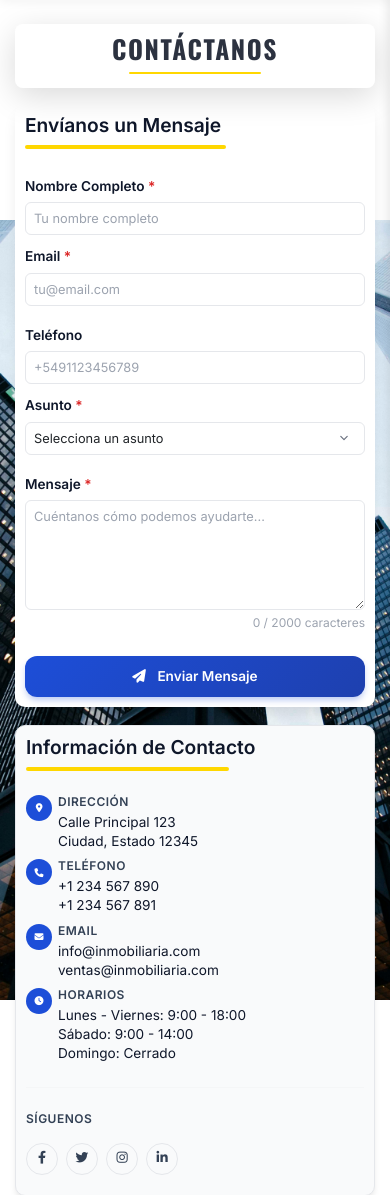
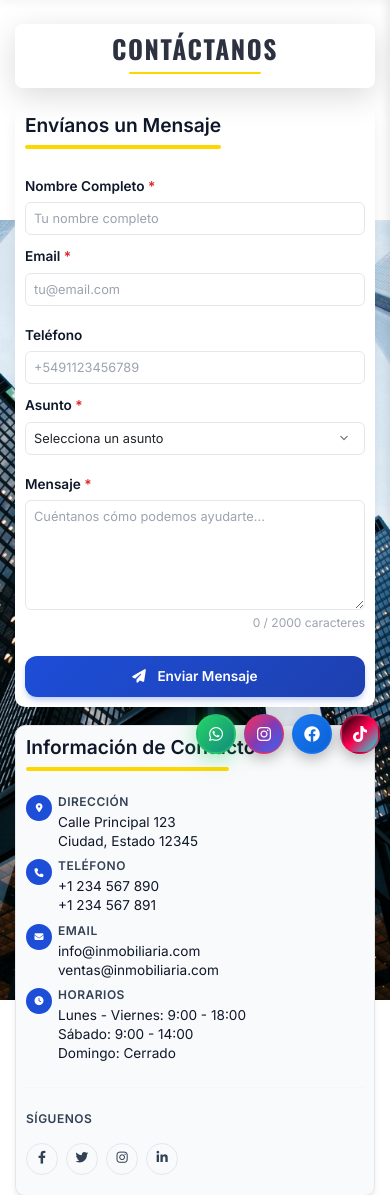
Before and after one commit to miguel242003/Tienda-inmobiliaria, a Django app: page /contact/ in a window 390 px wide. Shown: the part 75-1270 px from the top of the page. Run offline with Django 5.2, Linux system fonts and the light colour scheme; tables that the repository leaves empty hold one stand-in row (values such as "Sample post").

Commit message:
Avance 30

```diff
--- a/core/templates/core/base.html
+++ b/core/templates/core/base.html
@@ -125,6 +125,9 @@
         </div>
     </footer>
 
+    <!-- Redes Sociales Flotantes -->
+    {% include 'core/partials/social_floating.html' %}
+
     <!-- JavaScript de Bootstrap -->
     <script src="https://cdn.jsdelivr.net/npm/bootstrap@5.3.0/dist/js/bootstrap.bundle.min.js"></script>
     <!-- Sistema de Notificaciones Hermosas -->
--- /dev/null
+++ b/core/templates/core/partials/social_floating.html
@@ -0,0 +1,202 @@
+<!-- Redes Sociales Flotantes -->
+<div class="social-floating-container">
+    <div class="social-icons-floating">
+        <a href="https://wa.me/5492994240815?text=Hola!%20Me%20interesa%20obtener%20m%C3%A1s%20informaci%C3%B3n"
+           target="_blank"
+           rel="noopener noreferrer"
+           class="social-icon-float social-whatsapp"
+           title="Contactar por WhatsApp">
+            <i class="fab fa-whatsapp"></i>
+        </a>
+        <a href="https://www.instagram.com/gisa.inmuebles?igsh=bzlxNHF1czA3NDR1&utm_source=qr"
+           target="_blank"
+           rel="noopener noreferrer"
+           class="social-icon-float social-instagram"
+           title="Síguenos en Instagram">
+            <i class="fab fa-instagram"></i>
+        </a>
+        <a href="https://www.facebook.com/profile.php?id=61556492122318"
+           target="_blank"
+           rel="noopener noreferrer"
+           class="social-icon-float social-facebook"
+           title="Síguenos en Facebook">
+            <i class="fab fa-facebook"></i>
+        </a>
+        <a href="https://www.tiktok.com/@gisa.inmuebles?_t=ZM-8zx2BS0CTe8&_r=1"
+           target="_blank"
+           rel="noopener noreferrer"
+           class="social-icon-float social-tiktok"
+           title="Síguenos en TikTok">
+            <i class="fab fa-tiktok"></i>
+        </a>
+    </div>
+</div>
+
+<style>
+/* ===== REDES SOCIALES FLOTANTES ===== */
+.social-floating-container {
+    position: fixed;
+    top: 50%;
+    right: 20px;
+    transform: translateY(-50%);
+    z-index: 9999;
+    transition: all 0.3s ease;
+}
+
+.social-icons-floating {
+    display: flex;
+    flex-direction: column;
+    gap: 15px;
+    align-items: center;
+}
+
+.social-icon-float {
+    color: white;
+    font-size: 1.4rem;
+    text-decoration: none;
+    transition: all 0.3s ease;
+    background: rgba(0, 0, 0, 0.7);
+    padding: 12px;
+    border-radius: 50%;
+    width: 50px;
+    height: 50px;
+    display: flex;
+    align-items: center;
+    justify-content: center;
+    backdrop-filter: blur(10px);
+    border: 2px solid rgba(255, 255, 255, 0.2);
+    box-shadow: 0 4px 15px rgba(0, 0, 0, 0.3);
+}
+
+.social-icon-float:hover {
+    transform: scale(1.15);
+    box-shadow: 0 6px 25px rgba(0, 0, 0, 0.4);
+}
+
+/* Colores específicos para cada red social */
+.social-whatsapp {
+    background: linear-gradient(135deg, #25D366, #128C7E);
+    border-color: rgba(37, 211, 102, 0.5);
+}
+
+.social-whatsapp:hover {
+    background: linear-gradient(135deg, #128C7E, #075E54);
+    box-shadow: 0 6px 25px rgba(37, 211, 102, 0.5);
+}
+
+.social-instagram {
+    background: linear-gradient(135deg, #E1306C, #C13584, #833AB4, #5B51D8, #405DE6);
+    border-color: rgba(225, 48, 108, 0.5);
+}
+
+.social-instagram:hover {
+    background: linear-gradient(135deg, #C13584, #833AB4, #5B51D8, #405DE6, #4776E6);
+    box-shadow: 0 6px 25px rgba(225, 48, 108, 0.5);
+}
+
+.social-facebook {
+    background: linear-gradient(135deg, #1877F2, #0C63D4);
+    border-color: rgba(24, 119, 242, 0.5);
+}
+
+.social-facebook:hover {
+    background: linear-gradient(135deg, #0C63D4, #0952A5);
+    box-shadow: 0 6px 25px rgba(24, 119, 242, 0.5);
+}
+
+.social-tiktok {
+    background: linear-gradient(135deg, #000000, #FF0050, #00F2EA);
+    border-color: rgba(255, 0, 80, 0.5);
+}
+
+.social-tiktok:hover {
+    background: linear-gradient(135deg, #FF0050, #00F2EA, #000000);
+    box-shadow: 0 6px 25px rgba(255, 0, 80, 0.5);
+}
+
+/* Responsive Design */
+@media (max-width: 1024px) {
+    .social-floating-container {
+        right: 15px;
+    }
+
+    .social-icon-float {
+        width: 45px;
+        height: 45px;
+        font-size: 1.2rem;
+    }
+
+    .social-icons-floating {
+        gap: 12px;
+    }
+}
+
+@media (max-width: 768px) {
+    .social-floating-container {
+        top: auto;
+        bottom: 20px;
+        right: 15px;
+        transform: none;
+    }
+
+    .social-icons-floating {
+        flex-direction: row;
+        gap: 10px;
+    }
+
+    .social-icon-float {
+        width: 42px;
+        height: 42px;
+        font-size: 1.1rem;
+        padding: 10px;
+    }
+}
+
+@media (max-width: 480px) {
+    .social-floating-container {
+        bottom: 15px;
+        right: 10px;
+    }
+
+    .social-icons-floating {
+        gap: 8px;
+    }
+
+    .social-icon-float {
+        width: 40px;
+        height: 40px;
+        font-size: 1rem;
+        padding: 8px;
+    }
+}
+
+/* Animación de entrada */
+@keyframes slideInRight {
+    from {
+        opacity: 0;
+        transform: translateX(100px);
+    }
+    to {
+        opacity: 1;
+        transform: translateX(0);
+    }
+}
+
+.social-floating-container {
+    animation: slideInRight 0.6s ease-out;
+}
+
+/* Efecto pulsante para WhatsApp */
+@keyframes pulse {
+    0%, 100% {
+        box-shadow: 0 4px 15px rgba(37, 211, 102, 0.3);
+    }
+    50% {
+        box-shadow: 0 4px 25px rgba(37, 211, 102, 0.6);
+    }
+}
+
+.social-whatsapp {
+    animation: pulse 2s ease-in-out infinite;
+}
+</style>
```
Also changed, not shown: core/templates/core/consorcio.html (+31 -3 lines).
